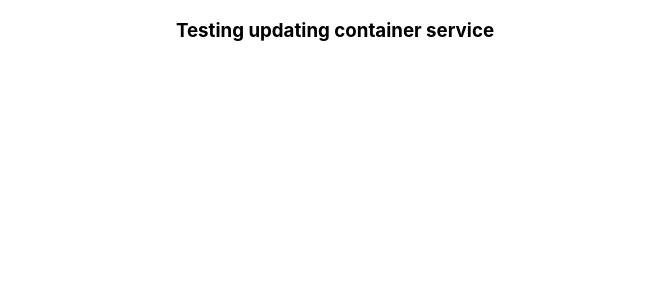
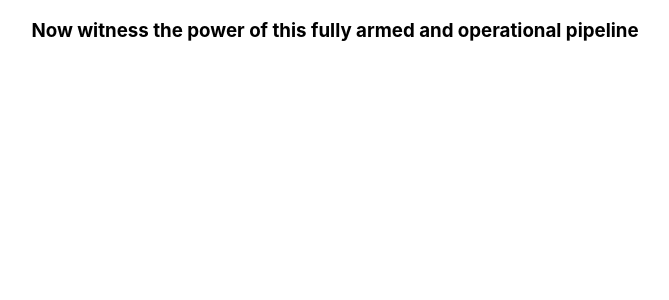
Before and after one commit to mcfifenstein/mcfifenstein, a React (Create React App) app: page / in a window 1280 px wide. Shown: the top 300 px of the page, without its empty margins (305-974 px from the left). Built offline with nearby package versions, Linux system fonts and the light colour scheme.

Commit message:
Fully automated?

```diff
--- a/src/App.js
+++ b/src/App.js
@@ -3,7 +3,7 @@ import './App.css';
 function App() {
   return (
     <div className="App">
-      <h3>Testing updating container service</h3>
+      <h3>Now witness the power of this fully armed and operational pipeline</h3>
     </div>
   );
 }
```
